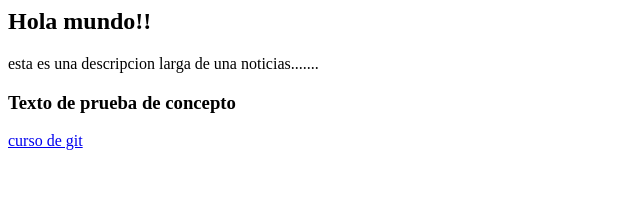
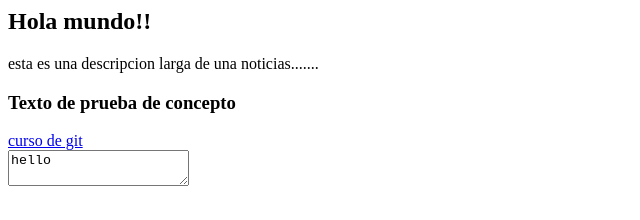
Before and after one commit to wavecos/demoGit, a plain HTML site: page index.html in a window 1280 px wide. Shown: the whole page, without its empty margins (0-640 px from the left). Drawn offline with Linux system fonts and the light colour scheme.

Commit message:
mas cambios

```diff
--- a/index.html
+++ b/index.html
@@ -10,6 +10,8 @@
 	<h3>Texto de prueba de concepto</h3>
 	<a href="http://www.slideshare.net/nicotourne/starting-with-git-git-hub-27464735?related=2">curso de git</a>
 
+	<br>
+	<textarea>hello</textarea>
 
 </body>
 
```
